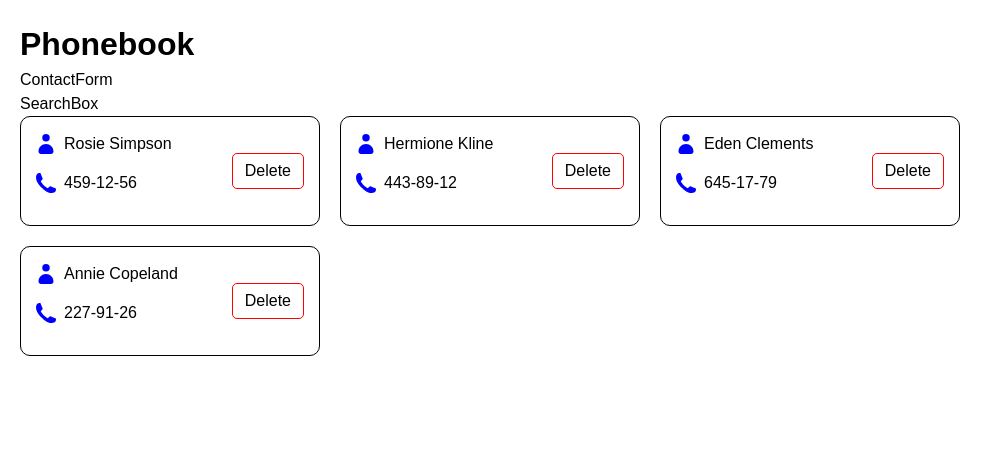
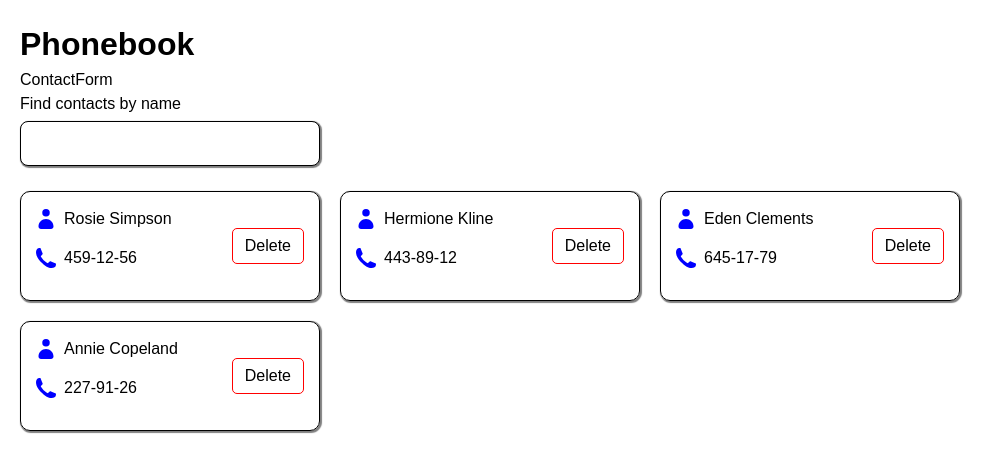
Before and after one commit to Veronika0136/goit-react-hw-03, a React (Vite) app: page / in a window 1280 px wide. Shown: the top 472 px of the page, without its empty margins (0-1005 px from the left). Built offline with nearby package versions, Linux system fonts and the light colour scheme.

Commit message:
add SearchBox

```diff
--- a/src/components/Contact/Contact.module.css
+++ b/src/components/Contact/Contact.module.css
@@ -1,5 +1,6 @@
 .card {
   border: 1px solid black;
+  box-shadow: 1px 1px 1px 1px grey;
   border-radius: 10px;
   width: 300px;
   padding: 15px;
--- a/src/components/SearchBox/SearchBox.jsx
+++ b/src/components/SearchBox/SearchBox.jsx
@@ -1,7 +1,17 @@
 import React from 'react';
+import s from './SearchBox.module.css';
 
 const SearchBox = () => {
-  return <div>SearchBox</div>;
+  return (
+    <div>
+      <form>
+        <label className={s.label}>
+          <span>Find contacts by name</span>
+          <input className={s.input} />
+        </label>
+      </form>
+    </div>
+  );
 };
 
 export default SearchBox;
--- a/src/components/SearchBox/SearchBox.module.css
+++ b/src/components/SearchBox/SearchBox.module.css
@@ -0,0 +1,16 @@
+.label {
+  display: flex;
+  flex-direction: column;
+  gap: 5px;
+  margin-bottom: 25px;
+}
+
+.input {
+  width: 300px;
+  padding: 10px 20px;
+  border: 1px solid black;
+  border-radius: 8px;
+  box-shadow: 1px 1px 1px 1px grey;
+  outline: none;
+  font-size: 20px;
+}
```
